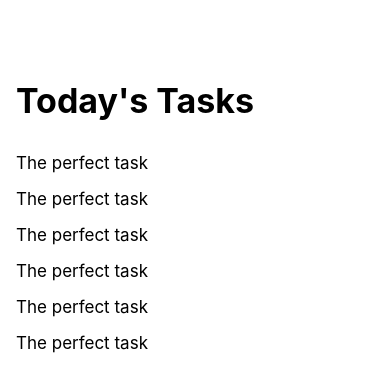
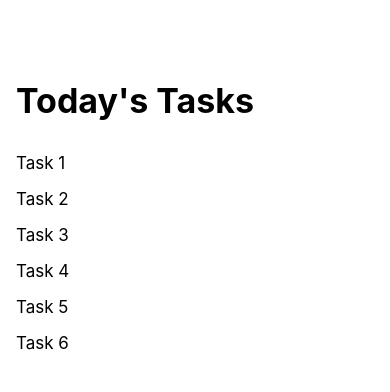
Before and after one commit to fhalteh/todolist-app-exercises, a React Native app: screen / in a window 390 px wide. Shown: the top 392 px of the page. Built offline with nearby package versions, Linux system fonts and the light colour scheme.

Commit message:
exercise-4

```diff
--- a/App.js
+++ b/App.js
@@ -7,12 +7,12 @@ export default function App() {
       <View style={styles.tasksWrapper}>
         <Text style={styles.sectionTitle}>Today's Tasks</Text>
         <View style={styles.items}>
-          <Task />
-          <Task />
-          <Task />
-          <Task />
-          <Task />
-          <Task />
+          <Task text="Task 1"/>
+          <Task text="Task 2"/>
+          <Task text="Task 3"/>
+          <Task text="Task 4"/>
+          <Task text="Task 5"/>
+          <Task text="Task 6"/>
         </View>
       </View>
     </View>
--- a/components/Task.js
+++ b/components/Task.js
@@ -1,10 +1,10 @@
 import React from "react";
 import { View, Text, StyleSheet } from "react-native";
 
-const Task = () => {
+const Task = (props) => {
   return (
     <View style={styles.item}>
-      <Text style={styles.itemText}>The perfect task</Text>
+      <Text style={styles.itemText}>{props.text}</Text>
     </View>
   );
 };
```
